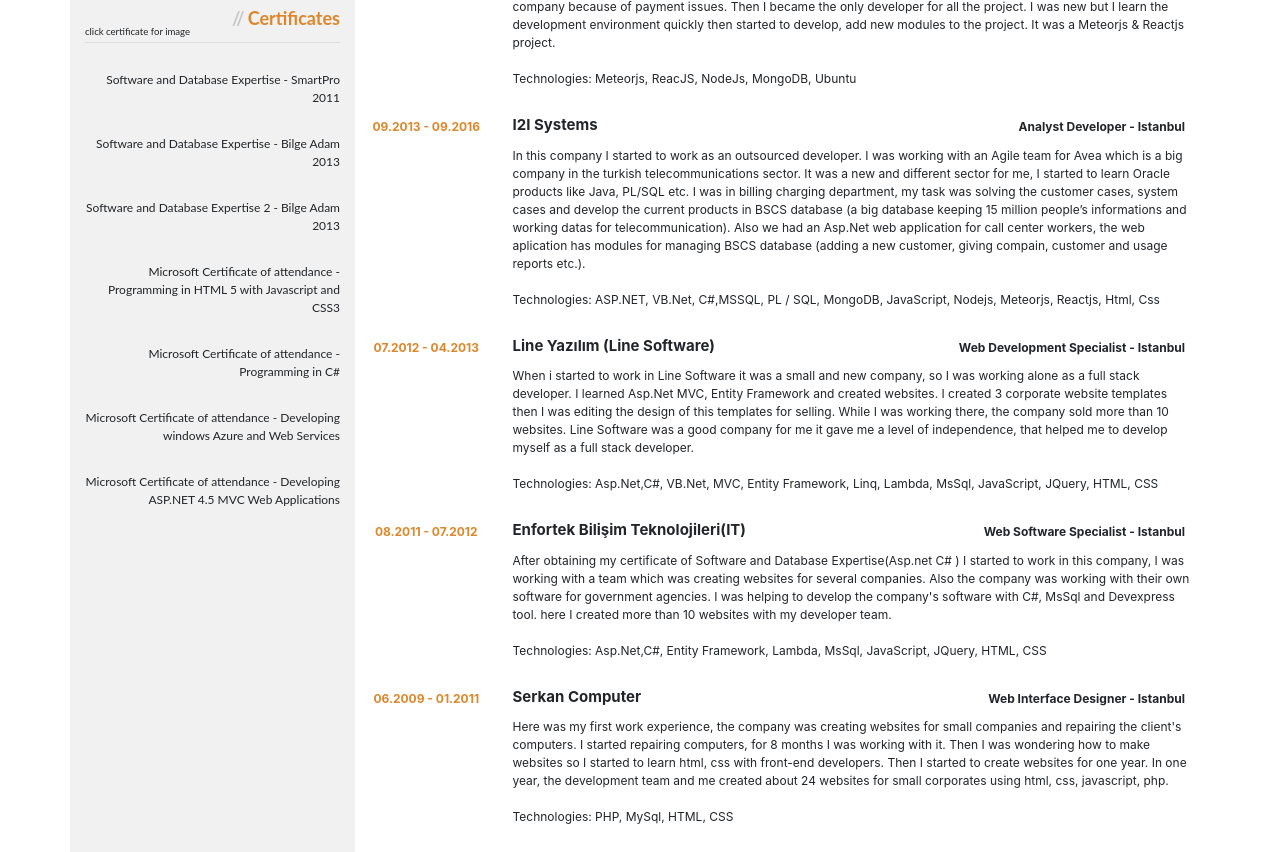
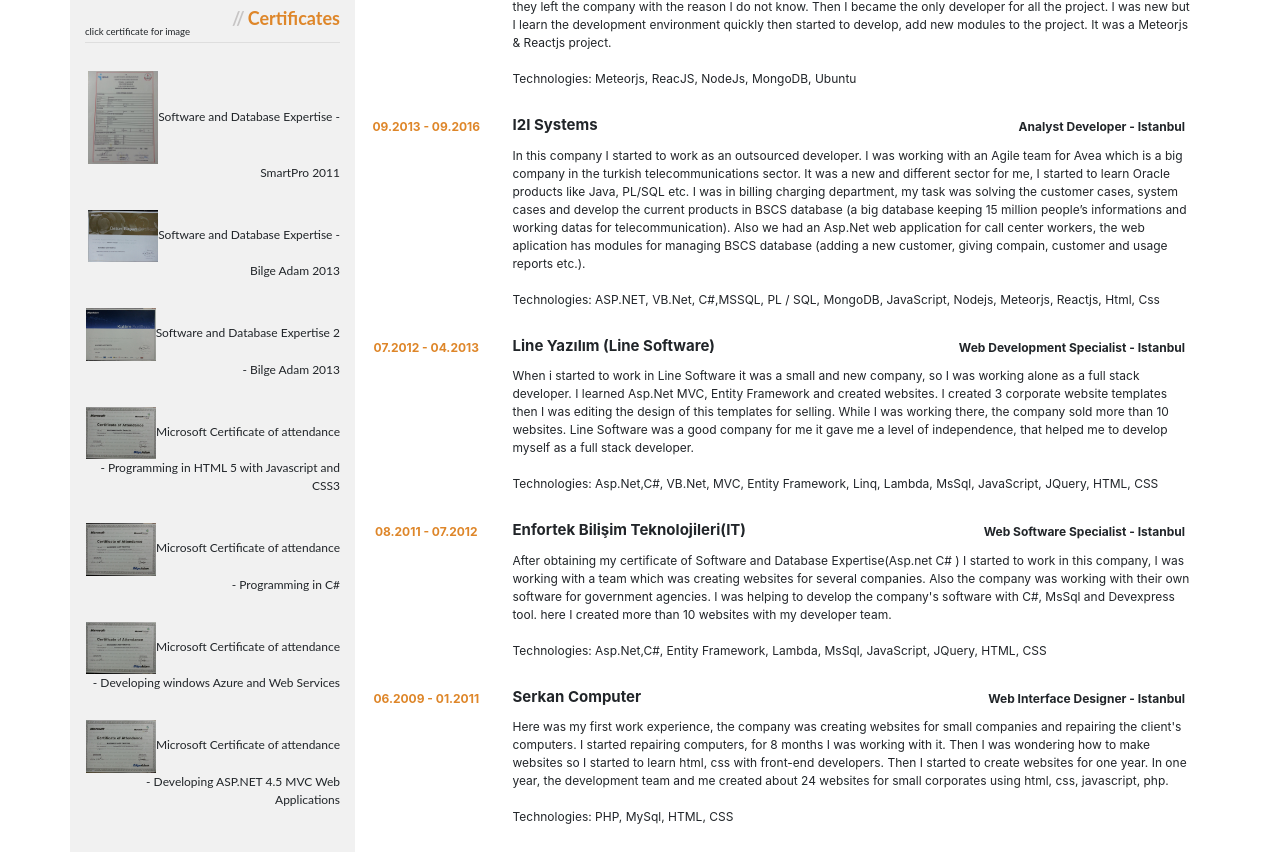
Before and after one commit to hasip-timurtas/hasiptimurtas-react, a React app: page /resume in a window 1280 px wide. Shown: the part 897-1749 px from the top of the page. Built offline with nearby package versions, Linux system fonts and the light colour scheme.

Commit message:
certificates added

```diff
--- a/src/app/index.css
+++ b/src/app/index.css
@@ -1,6 +1,11 @@
 .text-center{
     margin-left: auto;
     margin-right: auto;
+}
+
+.certificate img{
+  width:70px !important;
+  /*float:left;*/
 }
 
 .text-indent{
--- a/src/components/contact.js
+++ b/src/components/contact.js
@@ -13,10 +13,6 @@
 					<i className="fa fa-linkedin"></i>
 				</a>
 
-				<a className="btn btn-social-icon btn-lg btn-google" href="https://plus.google.com/+hasipTimurtas" target="_blank">
-					<i className="fa fa-google"></i>
-				</a>
-
 				<a className="btn btn-social-icon btn-lg btn-github" href="https://github.com/hasip-timurtas" target="_blank">
 					<i className="fa fa-github" ></i>
 				</a>
@@ -25,7 +21,7 @@
 					<i className="fa fa-facebook"></i>
 				</a>
 
-				<a className="btn btn-social-icon btn-lg btn-instagram" href="https://www.instagram.com/hasip.timurtas" target="_blank">
+				<a className="btn btn-social-icon btn-lg btn-instagram" href="https://www.instagram.com/hasip.karina" target="_blank">
 					<i className="fa fa-instagram"></i>
 				</a>
 
--- a/src/components/resume/aboutMe.js
+++ b/src/components/resume/aboutMe.js
@@ -6,7 +6,7 @@
     <div class="row about-me">
         <div class="col-md-2"></div>
         <div class="col-md-10">
-           <p class="text-indent">Hey! I'm  Hasip, {new Date().getFullYear() - 1991} years old developer based in Istanbul, Turkey, I specialise in building web apps. My career started at an early age, when I was 16 I started programming. My first "good" program was a damage calculation software in high school. With the pass of the years, I decided to transform my hobby into a profession so I studied programming in Karabuk University. I consider myself a full-stack developer. I'm currently working as a freelancer, I enjoy developing web applications and learning new technologies for developing faster and better. I am a self-taught person, I love learning new things and improving my skills in different web platforms such as Udemy, teamtreehouse and youtube. I like Javascript  (Javascript is everywhere : ) , coffee, linux and playing guitar. I enjoy building stuff, investigating new technologies. </p>
+           <p class="text-indent">Hi! I'm  Hasip, {new Date().getFullYear() - 1991} years old developer based in Istanbul, Turkey, I specialise in building web apps. My career started at an early age, when I was 16 I started programming. My first "good" program was a damage calculation software in high school. With the pass of the years, I decided to transform my hobby into a profession so I studied programming in Karabuk University. I consider myself a full-stack developer. I'm currently working as a freelancer, I enjoy developing web applications and learning new technologies for developing faster and better. I am a self-taught person, I love learning new things and improving my skills in different web platforms such as Udemy, teamtreehouse and youtube. I like Javascript  (Javascript is everywhere : ) , coffee, linux and playing guitar. I enjoy building stuff, investigating new technologies. </p>
         </div>
     </div>
   );
--- a/src/components/resume/experiences.js
+++ b/src/components/resume/experiences.js
@@ -27,7 +27,7 @@
 						<span className="job-company">Plutio</span>
 						<strong className="resume-title"> Javascript Developer (Remote) - London</strong>
 						<p className="job-detail">
-						Here we were working with the project named <a href="https://www.plutio.com" target="_blank"> Plutio</a>. When I started to work with this project, the other workers lave this company because of payment issues.
+						Here we were working with the project named <a href="https://www.plutio.com" target="_blank"> Plutio</a>. When I started to work with this project, There was a team but they left the company with the reason I do not know.
 						Then I became the only developer for all the project. I was new but I learn the development environment quickly then started to develop, add new modules to the project. It was a Meteorjs & Reactjs project.
 						 <br /><br />
 						Technologies: Meteorjs, ReacJS, NodeJs, MongoDB, Ubuntu
--- a/src/components/resume/resumeLeft.js
+++ b/src/components/resume/resumeLeft.js
@@ -25,7 +25,8 @@
     }
 
     showPic(e){
-        this.setState({ show: true, src: 'img/certificates/'+e.target.getAttribute('data-src')});
+			console.log(e.target)
+        this.setState({ show: true, src: e.target.getAttribute('data-src')});
     }
 
     render() {
@@ -35,7 +36,7 @@
         <div className="col-lg-3 col-md-3 col-sm-3 col-xs-3 resume-left">
 
 		<div className="resume-pic" data-src="office.jpg">
-			<img src="img/resume.jpg" />
+			<img src="img/resume.jpg" data-src="img/resume.jpg" alt="hasip timurtaş resume pic" onClick={this.showPic}/>
 		</div>
 
 		<div className="resume-profile">
@@ -98,31 +99,38 @@
 			<span className="resume-slash">//</span> <span className="resume-header">Certificates</span>
 			<div className="line"></div>
 
-			<div className="certificate" data-src="smartpro.jpg" onClick={this.showPic}>
+			<div className="certificate" data-src="img/certificates/smartpro.jpg" onClick={this.showPic}>
+				<img src="img/certificates/smartpro.jpg" data-src="img/certificates/smartpro.jpg"/>
 				Software and Database Expertise - SmartPro 2011
 			</div>
 
-			<div className="certificate" data-src="BA-outstanding-chievement-certificate.jpg" onClick={this.showPic}>
+			<div className="certificate" data-src="img/certificates/BA-outstanding-chievement-certificate.jpg" onClick={this.showPic}>
+			<img src="img/certificates/BA-outstanding-chievement-certificate.jpg" data-src="img/certificates/BA-outstanding-chievement-certificate.jpg" />
 				Software and Database Expertise - Bilge Adam 2013
 			</div>
 
-			<div className="certificate" data-src="BA-atandance.jpg" onClick={this.showPic}>
+			<div className="certificate" data-src="img/certificates/BA-atandance.jpg" onClick={this.showPic}>
+			<img src="img/certificates/BA-atandance.jpg" data-src="img/certificates/BA-atandance.jpg"/>
 				Software and Database Expertise 2 - Bilge Adam 2013
 			</div>
 
-			<div className="certificate" data-src="MS-html-css.jpg" onClick={this.showPic}>
+			<div className="certificate" data-src="img/certificates/MS-html-css.jpg" onClick={this.showPic}>
+				<img src="img/certificates/MS-html-css.jpg" data-src="img/certificates/MS-html-css.jpg"/>
 				Microsoft Certificate of attendance - Programming in HTML 5 with Javascript and CSS3
 			</div>
 
-			<div className="certificate" data-src="MS-promgraiming-charp.jpg" onClick={this.showPic}>
+			<div className="certificate" data-src="img/certificates/MS-promgraiming-charp.jpg" onClick={this.showPic}>
+			<img src="img/certificates/MS-promgraiming-charp.jpg" data-src="img/certificates/MS-promgraiming-charp.jpg"/>
 				Microsoft Certificate of attendance - Programming in C#
 			</div>
 
-			<div className="certificate" data-src="MS-azure.jpg" onClick={this.showPic}>
+			<div className="certificate" data-src="img/certificates/MS-azure.jpg" onClick={this.showPic}>
+			<img src="img/certificates/MS-azure.jpg" data-src="img/certificates/MS-azure.jpg"/>
 				Microsoft Certificate of attendance - Developing windows Azure and Web Services
 			</div>
 
-			<div className="certificate" data-src="MS-mvc.jpg" onClick={this.showPic}>
+			<div className="certificate" data-src="img/certificates/MS-mvc.jpg" onClick={this.showPic}>
+			<img src="img/certificates/MS-mvc.jpg" data-src="img/certificates/MS-mvc.jpg"/>
 				Microsoft Certificate of attendance - Developing ASP.NET 4.5 MVC Web Applications
 			</div>
 
```
